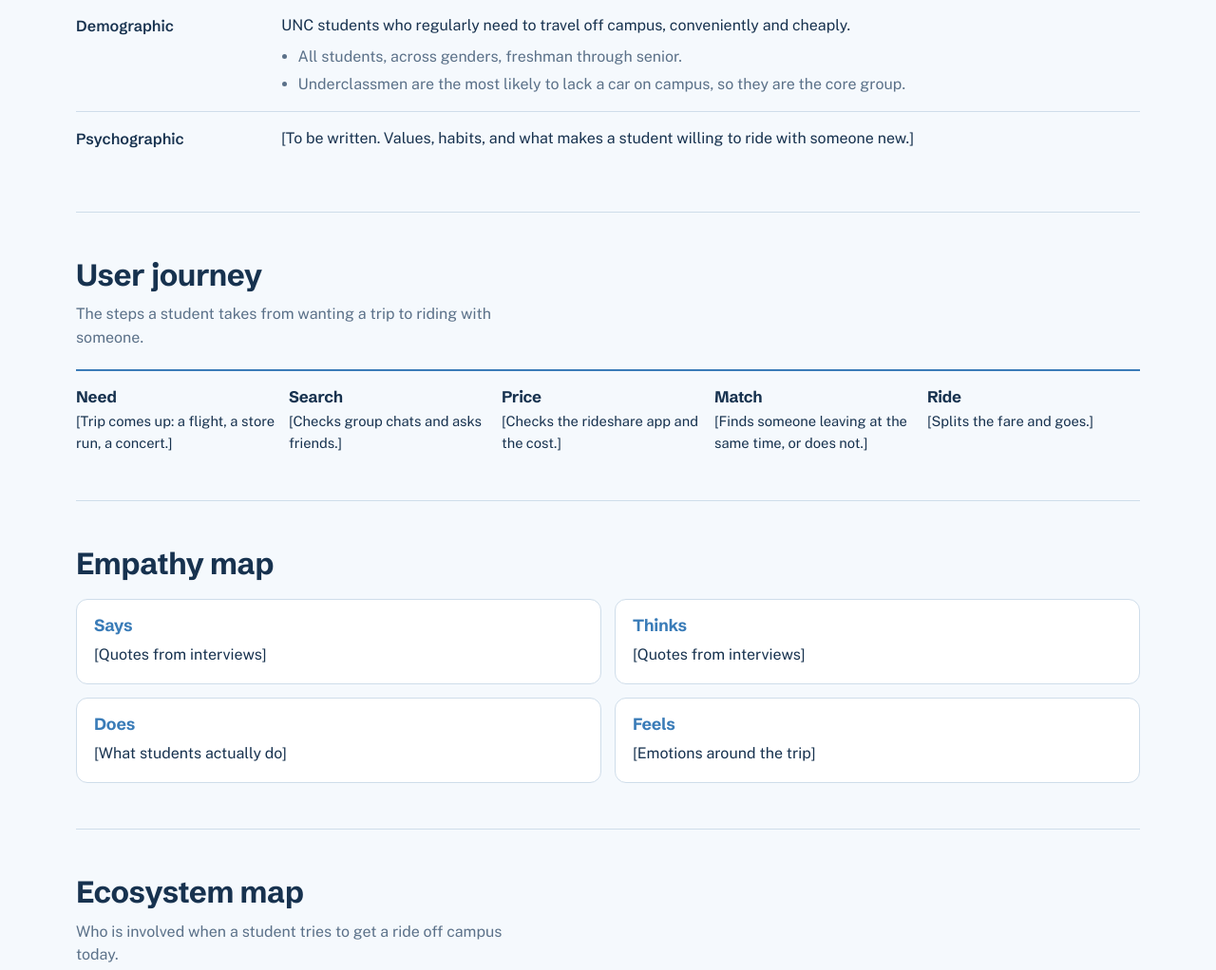
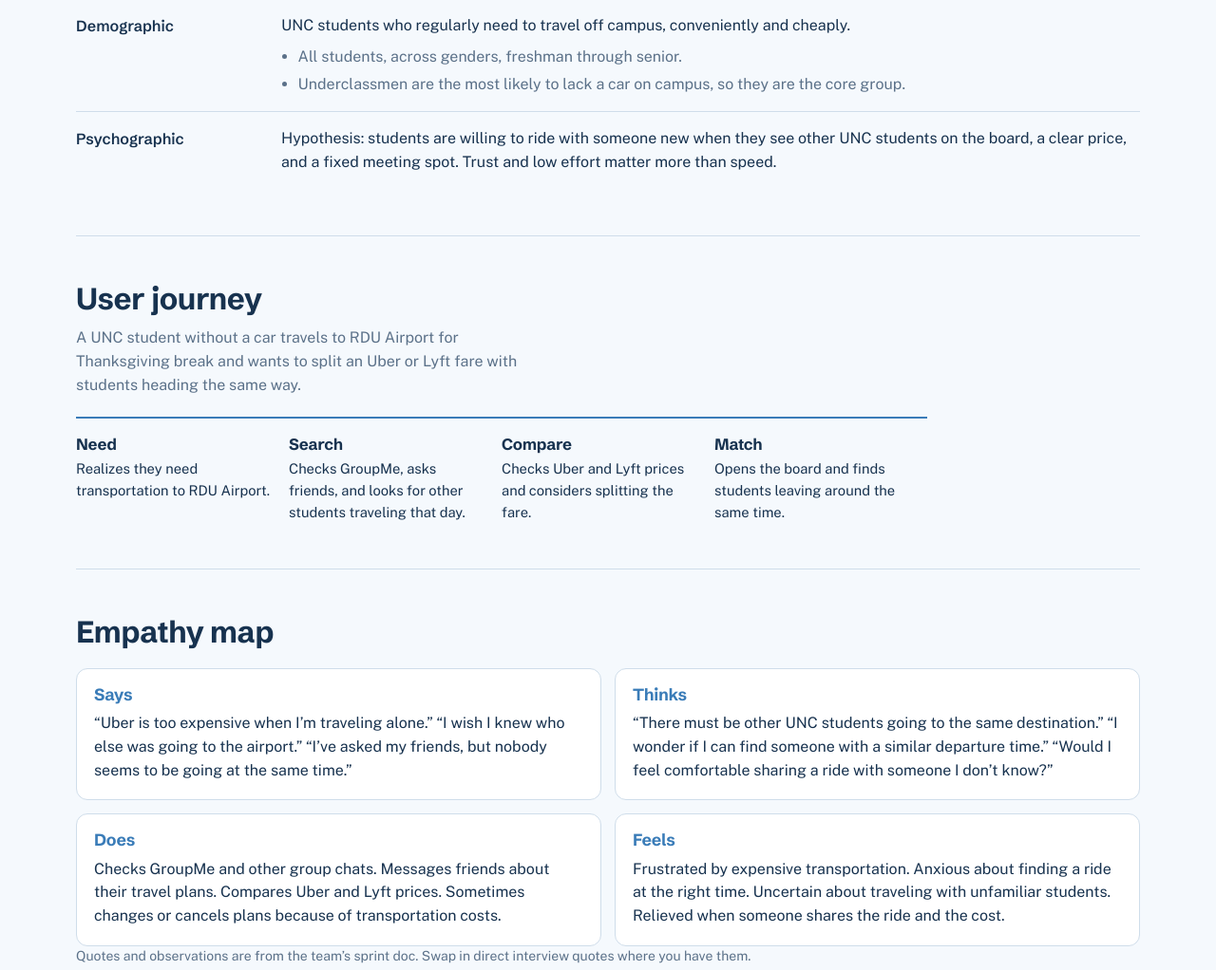
Before and after one commit to Hasvi27/Ride_Share-unc, a plain HTML site: page stats.html in a window 1280 px wide. Shown: the part 840-1862 px from the top of the page at 95% size. Drawn offline with nearby package versions, Linux system fonts and the light colour scheme.

Commit message:
Fill Stats journey and empathy sections from sprint doc
Co-Authored-By: Claude Haiku 5.5 <noreply@anthropic.com>
Claude-Session: https://claude.ai/code/session_012odE2pPHGxTm7tCFYbPH1a

```diff
--- a/stats.html
+++ b/stats.html
@@ -60,31 +60,33 @@
       </div>
       <div>
         <dt>Psychographic</dt>
-        <dd class="fill">[To be written. Values, habits, and what makes a student willing to ride with someone new.]</dd>
+        <dd>
+          Hypothesis: students are willing to ride with someone new when they see other UNC students on the board, a clear price, and a fixed meeting spot. Trust and low effort matter more than speed.
+        </dd>
       </div>
     </dl>
   </section>
 
   <section class="wrap band" aria-labelledby="journey-title">
     <h2 id="journey-title" class="sec-title">User journey</h2>
-    <p class="lede-sm">The steps a student takes from wanting a trip to riding with someone.</p>
+    <p class="lede-sm">A UNC student without a car travels to RDU Airport for Thanksgiving break and wants to split an Uber or Lyft fare with students heading the same way.</p>
     <ol class="journey">
-      <li><h3>Need</h3><p class="fill">[Trip comes up: a flight, a store run, a concert.]</p></li>
-      <li><h3>Search</h3><p class="fill">[Checks group chats and asks friends.]</p></li>
-      <li><h3>Price</h3><p class="fill">[Checks the rideshare app and the cost.]</p></li>
-      <li><h3>Match</h3><p class="fill">[Finds someone leaving at the same time, or does not.]</p></li>
-      <li><h3>Ride</h3><p class="fill">[Splits the fare and goes.]</p></li>
+      <li><h3>Need</h3><p>Realizes they need transportation to RDU Airport.</p></li>
+      <li><h3>Search</h3><p>Checks GroupMe, asks friends, and looks for other students traveling that day.</p></li>
+      <li><h3>Compare</h3><p>Checks Uber and Lyft prices and considers splitting the fare.</p></li>
+      <li><h3>Match</h3><p>Opens the board and finds students leaving around the same time.</p></li>
     </ol>
   </section>
 
   <section class="wrap band" aria-labelledby="empathy-title">
     <h2 id="empathy-title" class="sec-title">Empathy map</h2>
     <div class="empathy">
-      <div><h3>Says</h3><p class="fill">[Quotes from interviews]</p></div>
-      <div><h3>Thinks</h3><p class="fill">[Quotes from interviews]</p></div>
-      <div><h3>Does</h3><p class="fill">[What students actually do]</p></div>
-      <div><h3>Feels</h3><p class="fill">[Emotions around the trip]</p></div>
+      <div><h3>Says</h3><p>“Uber is too expensive when I’m traveling alone.” “I wish I knew who else was going to the airport.” “I’ve asked my friends, but nobody seems to be going at the same time.”</p></div>
+      <div><h3>Thinks</h3><p>“There must be other UNC students going to the same destination.” “I wonder if I can find someone with a similar departure time.” “Would I feel comfortable sharing a ride with someone I don’t know?”</p></div>
+      <div><h3>Does</h3><p>Checks GroupMe and other group chats. Messages friends about their travel plans. Compares Uber and Lyft prices. Sometimes changes or cancels plans because of transportation costs.</p></div>
+      <div><h3>Feels</h3><p>Frustrated by expensive transportation. Anxious about finding a ride at the right time. Uncertain about traveling with unfamiliar students. Relieved when someone shares the ride and the cost.</p></div>
     </div>
+    <p class="fine">Quotes and observations are from the team’s sprint doc. Swap in direct interview quotes where you have them.</p>
   </section>
 
   <section class="wrap band" aria-labelledby="eco-title">
```
